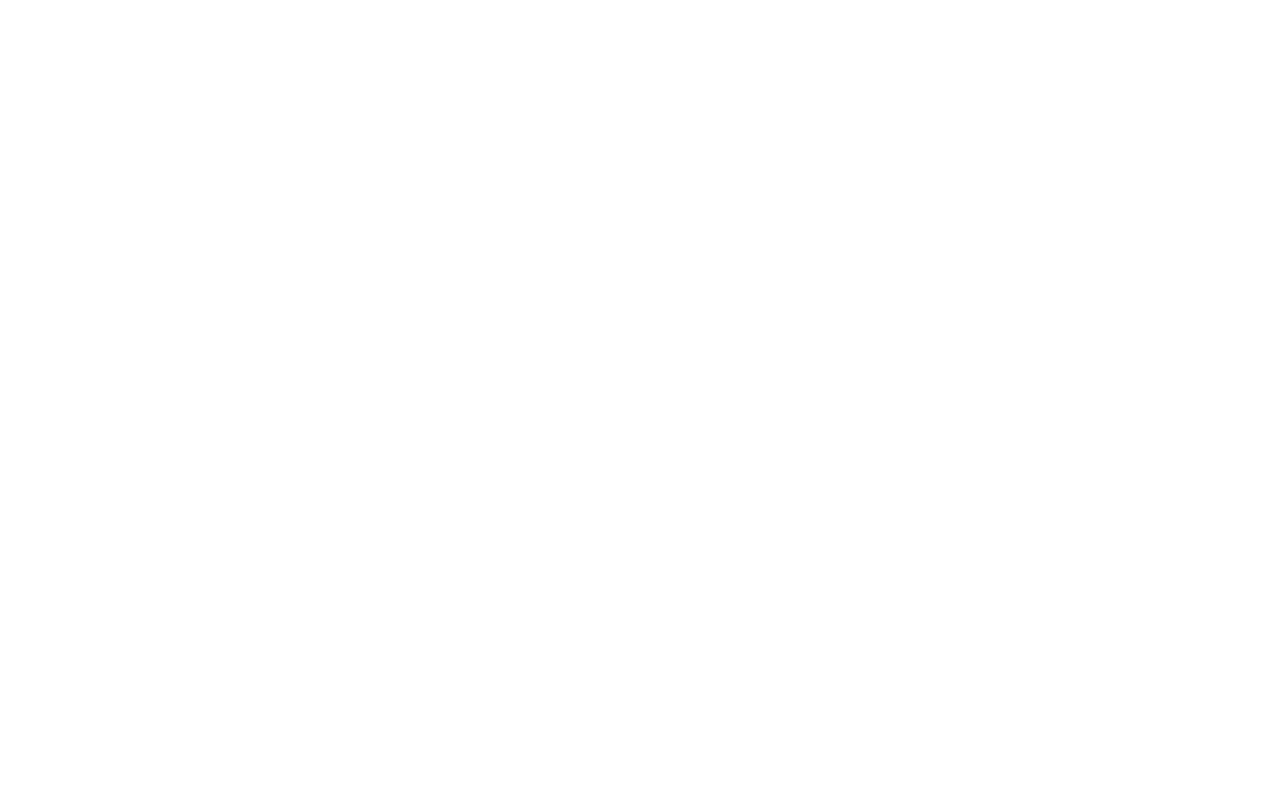
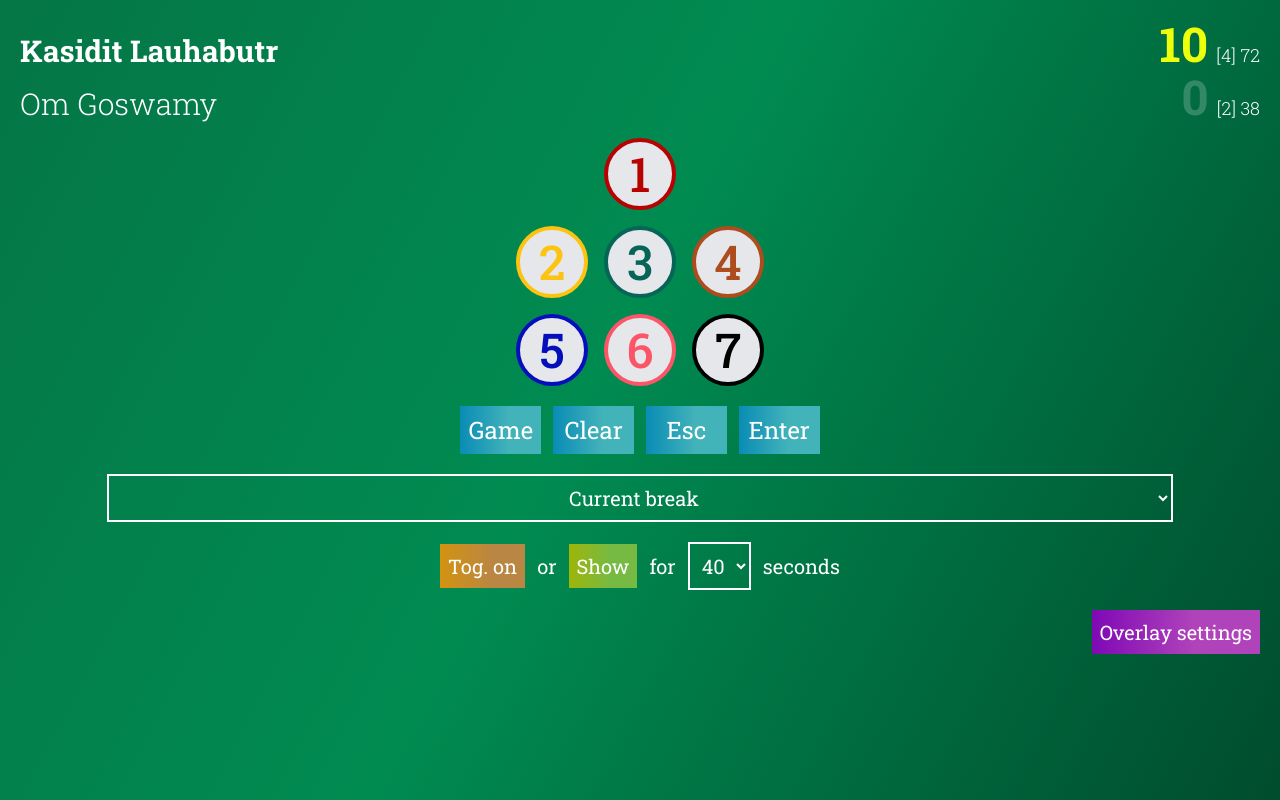
Before and after one commit to invisi-splat/icsnookerpool, a SvelteKit app: page /overlay/control in a window 1280 px wide. Built offline with nearby package versions, Linux system fonts and the light colour scheme.

Commit message:
Complete skeleton for remote

```diff
--- a/src/routes/overlay/+page.svelte
+++ b/src/routes/overlay/+page.svelte
@@ -1,3 +1,5 @@
 <div>
     Overlay home page
+    <br>
+    <a href="/overlay/control">Control</a>; <a href="/overlay/display">Display</a>
 </div>
--- a/src/routes/overlay/control/+page.svelte
+++ b/src/routes/overlay/control/+page.svelte
@@ -0,0 +1,73 @@
+<script lang="ts">
+    import ControlBall from "./controlBall.svelte";
+</script>
+
+<div class="text-3xl text-white pt-5 green-baize w-svw min-h-svh">
+    <div class="font-bold px-5 mb-1 space-y-1">
+        <div class="flex justify-between items-end">
+            <div class="max-w-[70%] text-nowrap overflow-hidden overflow-ellipsis">Kasidit Lauhabutr</div>
+            <div><span class="text-5xl font-bold text-active-yellow">10</span><span class="pl-2 text-lg font-light text-white">[4] 72</span></div>
+        </div>
+    </div>
+    <div class="font-light px-5 mb-4 space-y-1">
+        <div class="flex justify-between items-end">
+            <div class="max-w-[70%] text-nowrap overflow-hidden overflow-ellipsis">Om Goswamy</div>
+            <div><span class="text-5xl font-bold opacity-20">0</span><span class="pl-2 text-lg font-light text-white">[2] 38</span></div>
+        </div>
+    </div>
+    <div class="flex flex-col items-center space-y-5">
+        <div class="grid grid-cols-3 gap-4 font-medium">
+            <button class="col-span-3 active:opacity-50 flex justify-center"><ControlBall value={1}></ControlBall></button>
+            <button class="col-span-1 active:opacity-50 justify-center"><ControlBall value={2}></ControlBall></button>
+            <button class="col-span-1 active:opacity-50 justify-center"><ControlBall value={3}></ControlBall></button>
+            <button class="col-span-1 active:opacity-50 justify-center"><ControlBall value={4}></ControlBall></button>
+            <button class="col-span-1 active:opacity-50 justify-center"><ControlBall value={5}></ControlBall></button>
+            <button class="col-span-1 active:opacity-50 justify-center"><ControlBall value={6}></ControlBall></button>
+            <button class="col-span-1 active:opacity-50 justify-center"><ControlBall value={7}></ControlBall></button>
+        </div>
+        <div class="grid grid-cols-4 gap-3 text-2xl">
+            <button class="w-18 active:opacity-50 p-2 col-span-1 blue-gradient">Game</button>
+            <button class="w-18 active:opacity-50 p-2 col-span-1 blue-gradient">Clear</button>
+            <button class="w-18 active:opacity-50 p-2 col-span-1 blue-gradient">Esc</button>
+            <button class="w-18 active:opacity-50 p-2 col-span-1 blue-gradient">Enter</button>
+        </div>
+        <select class="mx-4 border-2 border-white bg-transparent w-5/6 text-center flex justify-center p-2 text-xl">
+            <option class="text-center">Current break</option>
+        </select>
+        <div class="flex items-center text-xl gap-x-3">
+            <button class="w-18 active:opacity-50 p-2 orange-gradient text-xl">Tog. on</button>
+            or
+            <button class="w-18 active:opacity-50 p-2 green-gradient text-xl">Show</button>
+            for
+            <select name="" id="" class="border-2 border-white bg-transparent text-center flex justify-center p-2 text-xl">
+                <option value="">40</option>
+            </select>
+            seconds
+        </div>
+        <div class="flex justify-end w-full pr-5">
+            <button class="w-18 active:opacity-50 p-2 purple-gradient text-xl">Overlay settings</button>
+        </div>
+    </div>
+</div>
+
+<style>
+.green-baize {
+    background: var(--green-baize);
+}
+
+.blue-gradient {
+    background: linear-gradient(90deg, #098CB5 0%, #43B3BA 61.45%);
+}
+
+.green-gradient {
+    background: linear-gradient(90deg, #9DB509 0%, #77BA43 61.45%);
+}
+
+.orange-gradient {
+    background: linear-gradient(90deg, #d39311 0%, #ba8643 61.45%);
+}
+
+.purple-gradient {
+    background: linear-gradient(90deg, #7E09B5 0%, #B143BA 61.45%);
+}
+</style>
--- /dev/null
+++ b/src/routes/overlay/control/controlBall.svelte
@@ -0,0 +1,10 @@
+<script lang="ts">
+    export let value: number;
+
+    const textColorMapping = ["text-unverified-grey", "text-red-ball", "text-yellow-ball", "text-green-ball", "text-brown-ball", "text-blue-ball", "text-pink-ball", "text-black-ball"]
+    const borderColorMapping = ["border-unverified-grey", "border-red-ball", "border-yellow-ball", "border-green-ball", "border-brown-ball", "border-blue-ball", "border-pink-ball", "border-black-ball"]
+</script>
+
+<div class="ball rounded-full border-4 w-[4.5rem] h-[4.5rem] flex justify-center items-center text-5xl font-slab {textColorMapping[value]} {borderColorMapping[value]} bg-gray-200">
+    {value}
+</div>
--- a/src/routes/overlay/display/+page.svelte
+++ b/src/routes/overlay/display/+page.svelte
@@ -7,6 +7,8 @@
     setTimeout(() => {
         something = true;
     }, 6000)
+
+    let showConnectionPane = true;
 </script>
 
 <div class="text-white text-2xl font-light h-14 flex items-center justify-center relative">
@@ -37,6 +39,16 @@
         </div>
     </div>
 </div>
+<div class="{ showConnectionPane ? 'flex' : 'hidden' } justify-center items-center backdrop-blur-md w-full h-full top-0 left-0 absolute z-20 bg-white bg-opacity-80">
+    <div class="w-[80%] max-h-[80%] bg-gray-200 bg-opacity-50 p-4 text-xl">
+        No connection has been established!
+        <br>
+        Head to the <a href="/overlay/control" class="underline text-yellow-500">remote control</a> page and enter the following code in settings to connect the remote:
+        <div class="w-full flex justify-center my-10">
+            <span class="text-3xl font-mono">1239hda0</span>
+        </div>
+    </div>
+</div>
 
 <style>
 .green-baize {
--- a/tailwind.config.js
+++ b/tailwind.config.js
@@ -26,7 +26,8 @@
         "blue-ball": "#040FBB",
         "pink-ball": "#FC5567",
         "black-ball": "#010101",
-        "pending-break": "#DCFBCD"
+        "pending-break": "#DCFBCD",
+        "active-yellow": "#ECFF0B"
       }
     },
   },
```
